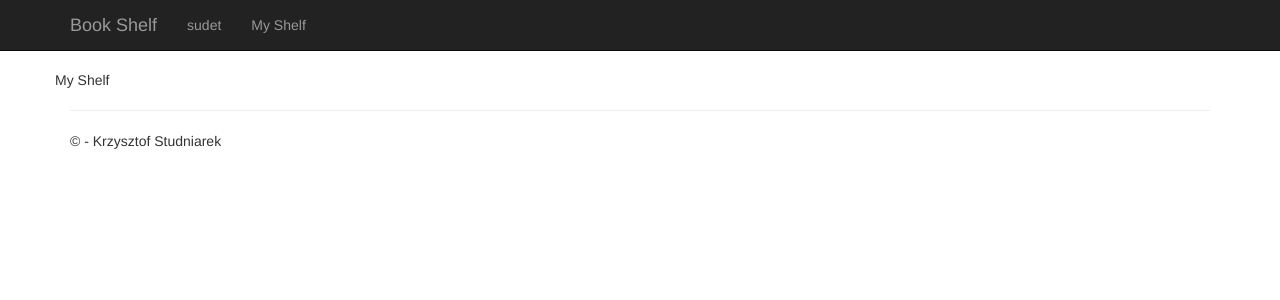
After one commit to krzysztofstudniarek/BookShelf, a Django app: page /shelf in a window 1280 px wide. The commit adds this page. Shown: the top 300 px of the page. Run offline with Django 3.2, Linux system fonts and the light colour scheme; a user stored in the database is signed in; some libraries are stand-ins or nearby versions.

Commit message:
MyShelf view added

```diff
--- a/BookShelf/BookShelf/settings.py
+++ b/BookShelf/BookShelf/settings.py
@@ -30,7 +30,7 @@ DATABASES = {
 }
 
 LOGIN_URL = '/login'
-LOGIN_REDIRECT_URL = '/'
+LOGIN_REDIRECT_URL = '/login'
 
 # Local time zone for this installation. Choices can be found here:
 # http://en.wikipedia.org/wiki/List_of_tz_zones_by_name
--- a/BookShelf/BookShelf/urls.py
+++ b/BookShelf/BookShelf/urls.py
@@ -17,6 +17,7 @@ urlpatterns = patterns('',
     url(r'^logout/$', 'django.contrib.auth.views.logout'),
     url(r'^register/$', 'app.views.register', name='register'),
     url(r'^register/success/$', 'app.views.register_success', name='register_success'),
+    url(r'^shelf$', 'app.views.shelf', name='shelf'),
     # Uncomment the admin/doc line below to enable admin documentation:
     # url(r'^admin/doc/', include('django.contrib.admindocs.urls')),
 
--- a/BookShelf/app/templates/app/layout.html
+++ b/BookShelf/app/templates/app/layout.html
@@ -22,6 +22,7 @@
             </div>
             <div class="navbar-collapse collapse">
                 <ul class="nav navbar-nav">
+
                     <li>
                         {% if user.is_anonymous %}
                             <a href="{% url 'django.contrib.auth.views.login' %}">login</a>
@@ -29,6 +30,9 @@
                             <a href="{% url 'django.contrib.auth.views.logout' %}">{{ user }}</a>
                         {% endif %}
                    </li>
+                    <li>
+                        <a href="{% url 'shelf' %}">My Shelf</a>
+                    </li>
                 </ul>
             </div>
         </div>
--- /dev/null
+++ b/BookShelf/app/templates/app/shelf.html
@@ -0,0 +1,9 @@
+{% extends "app/layout.html" %}
+
+{% block content %}
+
+<div class="row">
+    My Shelf
+</div>
+
+{% endblock %}
--- a/BookShelf/app/views.py
+++ b/BookShelf/app/views.py
@@ -8,6 +8,7 @@ from django.template import RequestContext
 from datetime import datetime
 from app.forms import *
 from django.views.decorators.csrf import csrf_protect
+from django.contrib.auth.decorators import login_required
 
 def home(request):
     """Renders the home page."""
@@ -49,3 +50,9 @@ def register_success(request):
     return render_to_response(
     'registration/success.html',
     )
+
+@login_required
+def shelf(request):
+    return render_to_response(
+    'app/shelf.html', context_instance=RequestContext(request)
+    )
```
Also changed, not shown: BookShelf/db.sqlite3, 2 other files.
